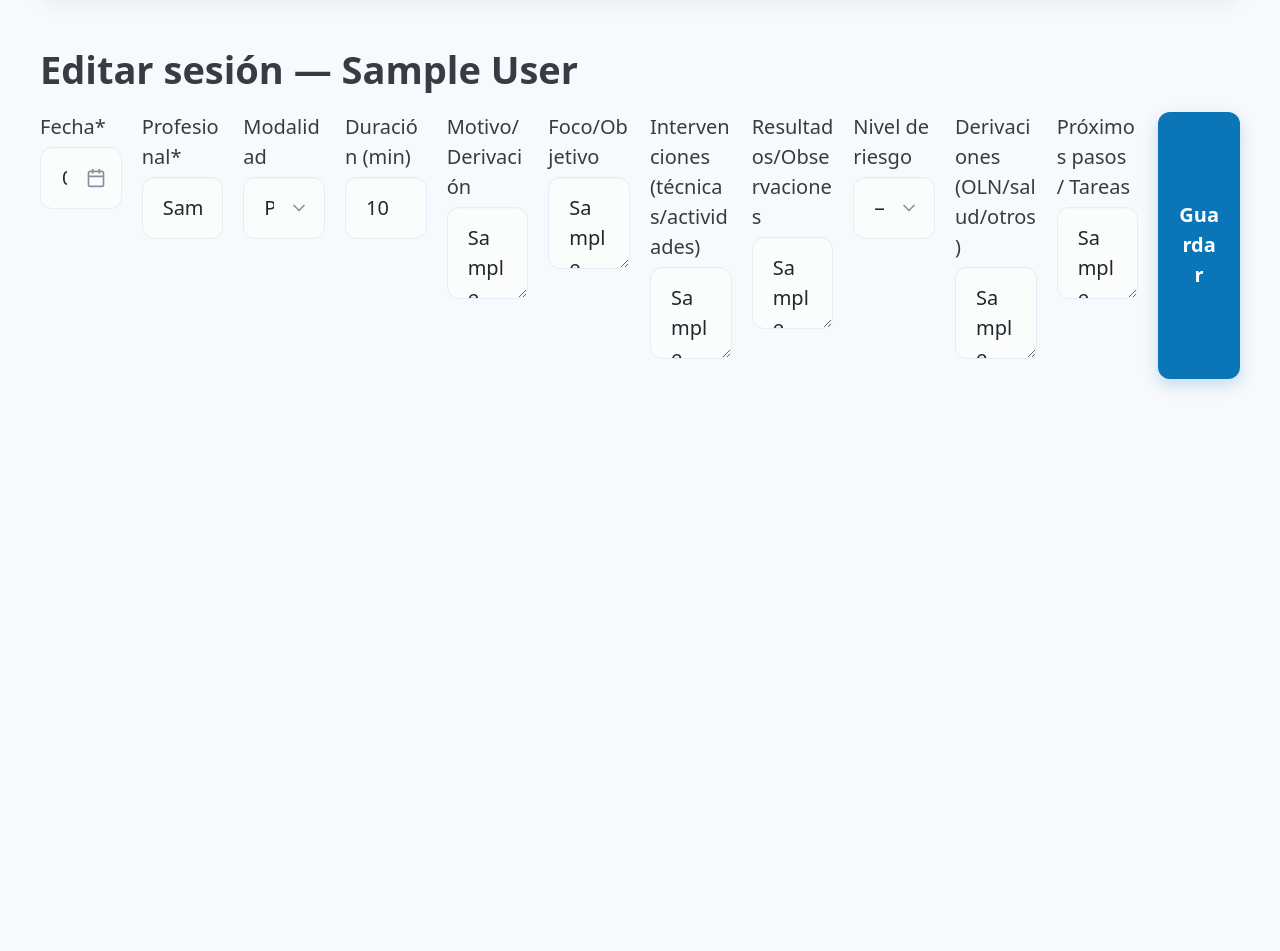
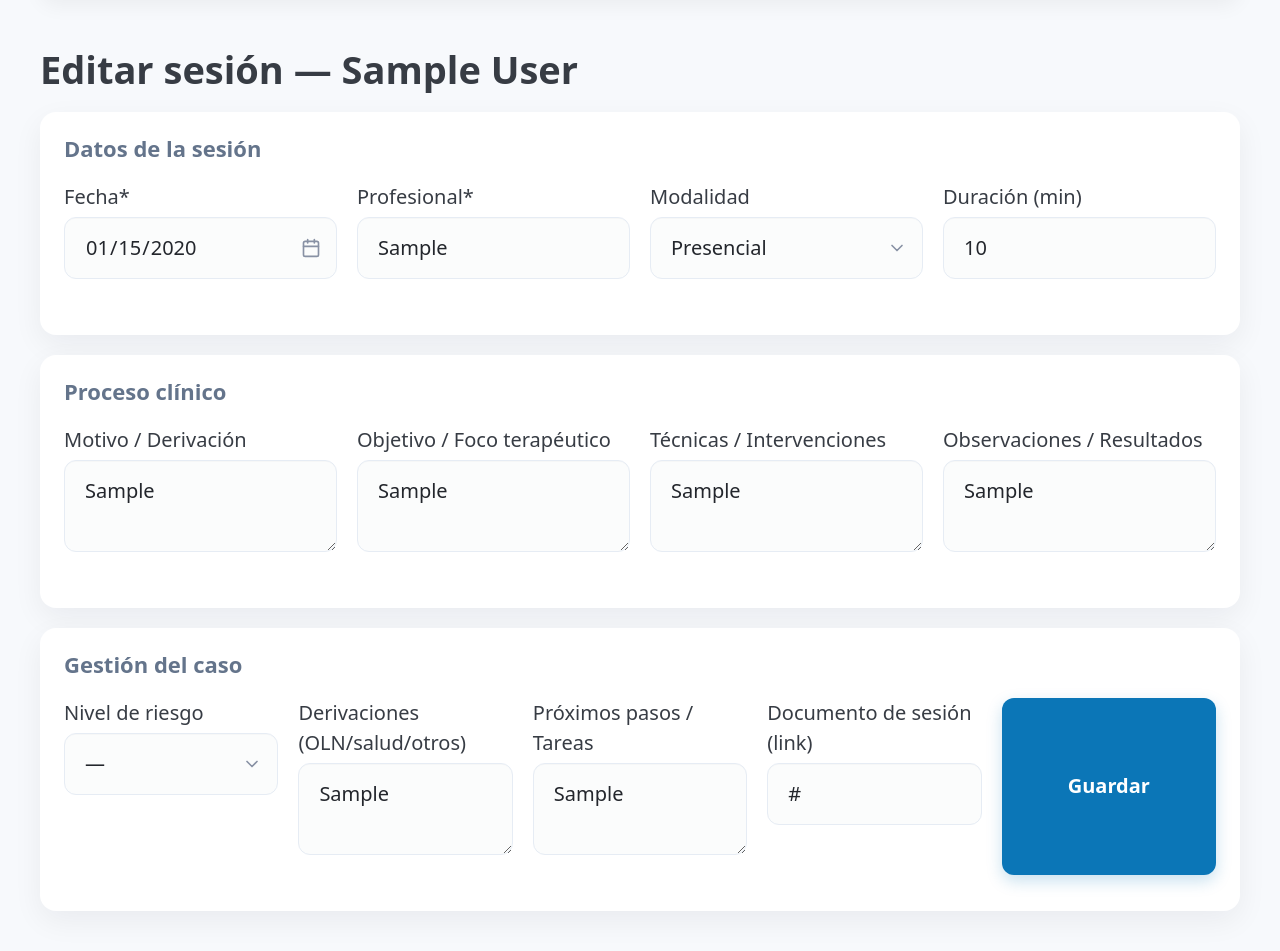
Before and after one commit to josediegorj-png/PAIPAI, a Flask app: page /sessions/1/edit in a window 1280 px wide. Shown: the part 71-1022 px from the top of the page. Before the commit the page ends 462 px from the top, so only its background shows below. Run offline with Flask 3, Linux system fonts and the light colour scheme; the visitor is signed in with stand-in values (Sample User, id 1); tables that the repository leaves empty hold one stand-in row (values such as "Sample post"); some libraries are stand-ins or nearby versions.

Commit message:
Update session_form.html

```diff
--- a/templates/session_form.html
+++ b/templates/session_form.html
@@ -1,6 +1,9 @@
 {% extends 'base.html' %}
 {% block content %}
 <h2>{% if record %}Editar{% else %}Nueva{% endif %} sesión — {{ patient.first_name }} {{ patient.last_name }}</h2>
+
+<article class="card">
+  <h3>Datos de la sesión</h3>
   <form method="post" class="grid">
     <label>Fecha*<input type="date" name="date" required value="{{ record.date if record else '' }}" /></label>
     <label>Profesional*<input name="professional" required placeholder="Psicólogo/a, TO, TS" value="{{ record.professional if record else '' }}" /></label>
@@ -8,17 +11,27 @@
       <select name="mode">
         {% set m = record.mode if record else 'presencial' %}
         <option value="presencial" {% if m=='presencial' %}selected{% endif %}>Presencial</option>
-      <option value="teleconsulta" {% if m=='teleconsulta' %}selected{% endif %}>Teleconsulta</option>
+        <option value="teleconsulta" {% if m=='teleconsulta' %}selected{% endif %}>Online</option>
         <option value="domicilio" {% if m=='domicilio' %}selected{% endif %}>Domicilio</option>
       </select>
     </label>
     <label>Duración (min)<input type="number" name="duration_min" value="{{ record.duration_min if record else 50 }}" /></label>
+  </form>
+</article>
 
-  <label>Motivo/Derivación<textarea name="reason">{{ record.reason if record else '' }}</textarea></label>
-  <label>Foco/Objetivo<textarea name="focus">{{ record.focus if record else '' }}</textarea></label>
-  <label>Intervenciones (técnicas/actividades)<textarea name="interventions">{{ record.interventions if record else '' }}</textarea></label>
-  <label>Resultados/Observaciones<textarea name="outcomes">{{ record.outcomes if record else '' }}</textarea></label>
+<article class="card">
+  <h3>Proceso clínico</h3>
+  <form method="post" class="grid" style="margin-top:.6rem">
+    <label>Motivo / Derivación<textarea name="reason">{{ record.reason if record else '' }}</textarea></label>
+    <label>Objetivo / Foco terapéutico<textarea name="focus">{{ record.focus if record else '' }}</textarea></label>
+    <label>Técnicas / Intervenciones<textarea name="interventions">{{ record.interventions if record else '' }}</textarea></label>
+    <label>Observaciones / Resultados<textarea name="outcomes">{{ record.outcomes if record else '' }}</textarea></label>
+  </form>
+</article>
 
+<article class="card">
+  <h3>Gestión del caso</h3>
+  <form method="post" class="grid" style="margin-top:.6rem">
     <label>Nivel de riesgo
       <select name="risk_level">
         {% set r = record.risk_level if record else '' %}
@@ -30,7 +43,8 @@
     </label>
     <label>Derivaciones (OLN/salud/otros)<textarea name="referrals">{{ record.referrals if record else '' }}</textarea></label>
     <label>Próximos pasos / Tareas<textarea name="next_steps">{{ record.next_steps if record else '' }}</textarea></label>
-
+    <label>Documento de sesión (link)<input name="doc_link" placeholder="https://..." value="{{ record.doc_link if record else '' }}" /></label>
     <button type="submit">Guardar</button>
   </form>
+</article>
 {% endblock %}
```
Lines whose indentation alone changed are shown as unchanged.
